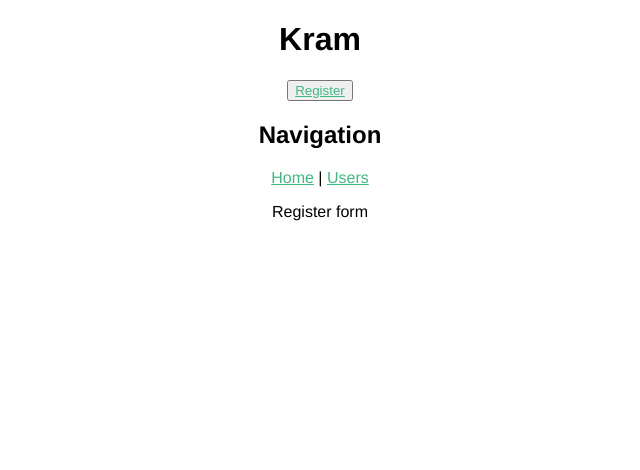
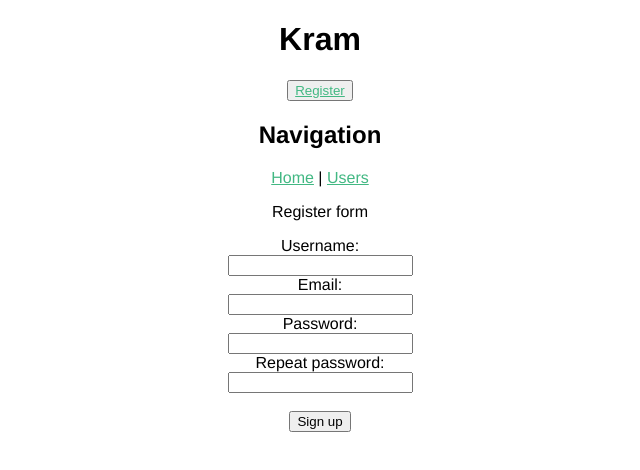
Before and after one commit to 99Botch/kram-app, a Vue app: page /register in a window 1280 px wide. Shown: the top 470 px of the page, without its empty margins (320-960 px from the left). Built offline with nearby package versions, Linux system fonts and the light colour scheme; no server answers.

Commit message:
front-end register works

```diff
--- a/src/views/users/Register.vue
+++ b/src/views/users/Register.vue
@@ -4,32 +4,68 @@
         <p>Register form</p>
 
         <div>
+            <form>
+                <label for="username">Username:</label><br>
+                <input type="text" id="username" name="username" v-model="form.username" required><br>
 
+                <label for="email">Email:</label><br>
+                <input type="text" id="email" name="email" v-model="form.email" required><br>
+
+                <label for="password">Password:</label><br>
+                <input type="password" id="password" name="password" v-model="form.password" required><br>
+
+                <label for="repeat_password">Repeat password:</label><br>
+                <input type="password" id="repeat_password" name="repeat_password" v-model="form.repeat_password" required><br>
+
+                <br>
+            </form>
+
+            <div class="button">
+                <button class="submit" type="submit" @click="submitForm">Sign up</button>
+            </div>
         </div>
 
     </div>
 </template>
 
 <script>
-    // import axios from 'axios';
-    // import { URI } from '@/plugins/url.js';
+    import axios from 'axios';
+    import { URI } from '@/plugins/url.js';
 
     export default {
         name: 'Register',
 
         data () {
             return {
-
+                form: {
+                    username: "",
+                    email: "",
+                    password: "",
+                    repeat_password: ""
+                }
             }
         },
 
         mounted () {
-            this.register();
+            this.submitForm();
         },
 
         methods: {
-            register(){
+            async submitForm(){
+                const json = JSON.stringify(this.form);
+                console.log(json);
 
+                await axios.post(`${ URI }/users/register`, json, {
+                    headers: {
+                        'Content-Type': 'application/json'
+                    }
+                })
+                .then((res) => {
+                    console.log(res)
+                })
+                .catch((error) => {
+                    console.log(error);
+                });
             }
         }
     }
```
